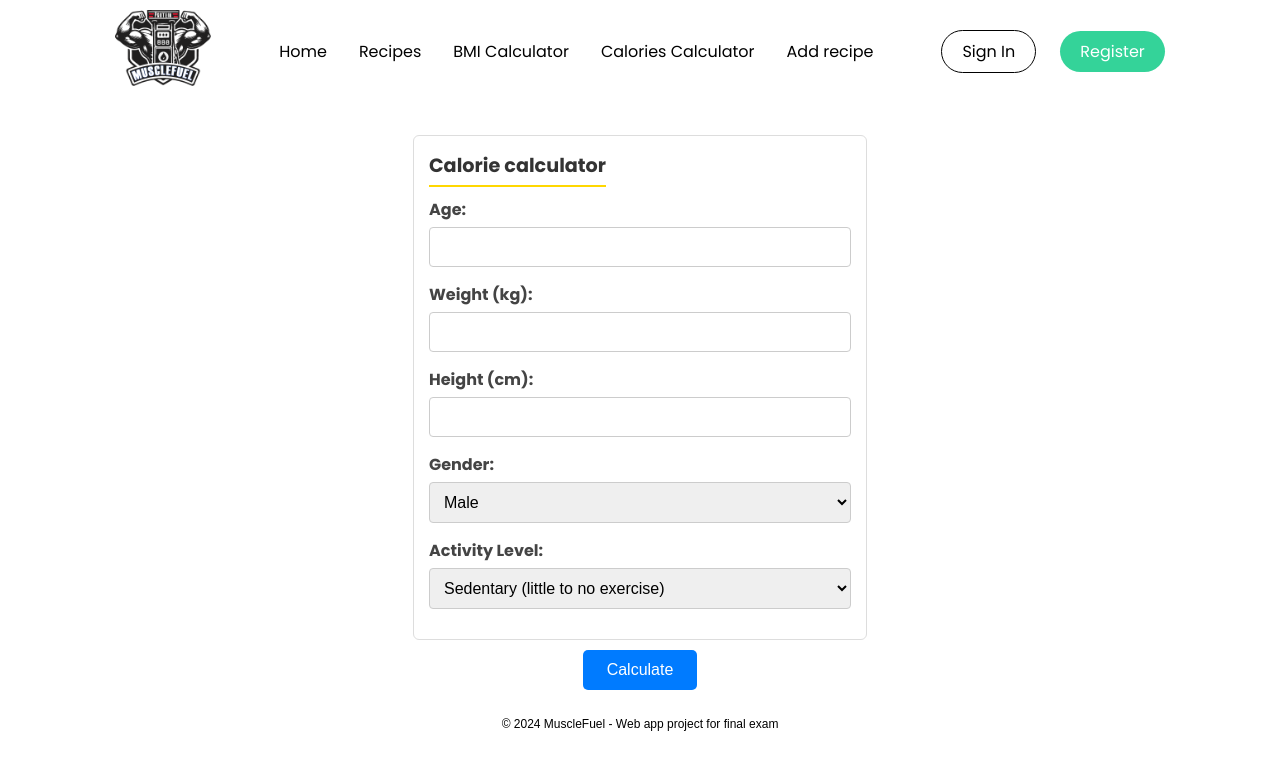
After one commit to dmtr26666/MuscleFuel, a Django app: page /calorie-calculator/ in a window 1280 px wide. The commit adds this page. Shown: the top 770 px of the page. Run offline with Django 5.2, Linux system fonts and the light colour scheme; some libraries are stand-ins or nearby versions.

Commit message:
chore: add calorie calculator logic

```diff
--- /dev/null
+++ b/MuscleFuel/common/forms.py
@@ -0,0 +1,17 @@
+from django import forms
+
+class CalorieCalculatorForm(forms.Form):
+    GENDER_CHOICES = [('male', 'Male'), ('female', 'Female')]
+    ACTIVITY_LEVEL_CHOICES = [
+        (1.2, 'Sedentary (little to no exercise)'),
+        (1.375, 'Lightly active (light exercise 1-3 days/week)'),
+        (1.55, 'Moderately active (moderate exercise 3-5 days/week)'),
+        (1.725, 'Very active (hard exercise 6-7 days/week)'),
+        (1.9, 'Extra active (very hard exercise/physical job)'),
+    ]
+
+    age = forms.IntegerField(label="Age", min_value=1)
+    weight = forms.FloatField(label="Weight (kg)", min_value=1)
+    height = forms.FloatField(label="Height (cm)", min_value=1)
+    gender = forms.ChoiceField(label="Gender", choices=GENDER_CHOICES)
+    activity_level = forms.ChoiceField(label="Activity Level", choices=ACTIVITY_LEVEL_CHOICES)
--- a/MuscleFuel/common/urls.py
+++ b/MuscleFuel/common/urls.py
@@ -4,4 +4,5 @@ from MuscleFuel.common import views
 
 urlpatterns = [
     path('', views.IndexView.as_view(), name='index'),
+    path('calorie-calculator/', views.calories_calculator_funtionality, name='calorie-calculator'),
 ]
--- a/MuscleFuel/common/views.py
+++ b/MuscleFuel/common/views.py
@@ -2,6 +2,7 @@ from django.contrib.auth.mixins import LoginRequiredMixin
 from django.shortcuts import render
 from django.views.generic import TemplateView, DetailView
 
+from MuscleFuel.common.forms import CalorieCalculatorForm
 from MuscleFuel.recipes.models import Category
 
 
@@ -19,3 +20,37 @@ class IndexView(TemplateView):
         context['snack_id'] = Category.objects.filter(category__iexact='snack').first().id
 
         return context
+
+
+def calories_calculator_funtionality(request):
+    result = None
+
+    if request.method == "POST":
+        form = CalorieCalculatorForm(request.POST)
+        if form.is_valid():
+            age = form.cleaned_data['age']
+            weight = form.cleaned_data['weight']
+            height = form.cleaned_data['height']
+            gender = form.cleaned_data['gender']
+            activity_level = float(form.cleaned_data['activity_level'])
+
+            # Calculate BMR
+            if gender == 'male':
+                bmr = 88.362 + (13.397 * weight) + (4.799 * height) - (5.677 * age)
+            else:
+                bmr = 447.593 + (9.247 * weight) + (3.098 * height) - (4.330 * age)
+
+            # Calculate TDEE
+            tdee = bmr * activity_level
+
+            result = {
+                'bmr': round(bmr, 2),
+                'tdee': round(tdee, 2),
+                'gain_weight': round(tdee + 500, 2),
+                'lose_weight': round(tdee - 500, 2),
+                'maintain_weight': round(tdee, 2),
+            }
+    else:
+        form = CalorieCalculatorForm()
+
+    return render(request, 'common/calorie_calculator.html', {'form': form, 'result': result})
--- a/static/styles/forms.css
+++ b/static/styles/forms.css
@@ -4,15 +4,15 @@ h1 {
 }
 
 /* Style the form and its fields */
-.login-register-form, .recipe-add-form, .edit-profile-form {
+.login-register-form, .recipe-add-form, .edit-profile-form, .calorie-calculator-form {
     display: flex;
     flex-direction: column;
     align-items: center;
     gap: 10px;
 }
 
-.edit-profile-form {
-    margin-top: 50px;
+.edit-profile-form, .calorie-calculator-form {
+    margin-top: 35px;
 }
 
 input:focus {
@@ -99,7 +99,7 @@ input:focus {
     background-color: #fff;
 }
 
-.form-section h3 {
+.form-section h3, .calorie-calculator-results h3 {
     font-size: 1.2em;
     margin-bottom: 10px;
     color: #333;
--- a/static/styles/styles.css
+++ b/static/styles/styles.css
@@ -426,3 +426,15 @@ div.footer {
 .slide-detail .icon-svg {
     fill: #6ebe3b;
 }
+
+.calorie-calculator-results {
+    display: flex;
+    flex-direction: column;
+    gap: 14px;
+    align-items: center;
+    border: 1px solid #ddd;
+    border-radius: 6px;
+    max-width: 600px;
+    margin: 30px auto;
+    padding: 25px 35px;
+}
--- /dev/null
+++ b/templates/common/calorie_calculator.html
@@ -0,0 +1,66 @@
+{% extends 'common/base.html' %}
+
+{% block content %}
+    <form method="post" class="calorie-calculator-form">
+        {% csrf_token %}
+        <div class="form-section">
+            <h3>Calorie calculator</h3>
+            <div class="form-group">
+                {{ form.age.label_tag }}
+                {{ form.age }}
+                {% if form.age.errors %}
+                    <div class="text-danger">
+                        {{ form.age.errors|join:", " }}
+                    </div>
+                {% endif %}
+            </div>
+            <div class="form-group">
+                {{ form.weight.label_tag }}
+                {{ form.weight }}
+                {% if form.weight.errors %}
+                    <div class="text-danger">
+                        {{ form.weight.errors|join:", " }}
+                    </div>
+                {% endif %}
+            </div>
+            <div class="form-group">
+                {{ form.height.label_tag }}
+                {{ form.height }}
+                {% if form.height.errors %}
+                    <div class="text-danger">
+                        {{ form.height.errors|join:", " }}
+                    </div>
+                {% endif %}
+            </div>
+            <div class="form-group">
+                {{ form.gender.label_tag }}
+                {{ form.gender }}
+                {% if form.gender.errors %}
+                    <div class="text-danger">
+                        {{ form.gender.errors|join:", " }}
+                    </div>
+                {% endif %}
+            </div>
+            <div class="form-group">
+                {{ form.activity_level.label_tag }}
+                {{ form.activity_level }}
+                {% if form.activity_level.errors %}
+                    <div class="text-danger">
+                        {{ form.activity_level.errors|join:", " }}
+                    </div>
+                {% endif %}
+            </div>
+        </div>
+        <button type="submit" class="submit-button">Calculate</button>
+    </form>
+
+    {% if result %}
+        <div class="calorie-calculator-results">
+            <h3>Results</h3>
+            <p><strong>To Maintain Weight:</strong> {{ result.maintain_weight }} kcal/day</p>
+            <p><strong>To Lose Weight (500 kcal deficit):</strong> {{ result.lose_weight }} kcal/day</p>
+            <p><strong>To Gain Weight (500 kcal surplus):</strong> {{ result.gain_weight }} kcal/day</p>
+            <p><strong>Your BMR (Basal Metabolic Rate):</strong> {{ result.bmr }} kcal/day</p>
+        </div>
+    {% endif %}
+{% endblock %}
--- a/templates/common/navbar.html
+++ b/templates/common/navbar.html
@@ -9,7 +9,7 @@
             <li><a href="{% url 'index' %}">Home</a></li>
             <li><a href="{% url 'recipe-list' %}">Recipes</a></li>
             <li><a href="#">BMI Calculator</a></li>
-            <li><a href="#">Calories Calculator</a></li>
+            <li><a href="{% url 'calorie-calculator' %}">Calories Calculator</a></li>
             <li><a href="{% url 'recipe-add' %}">Add recipe</a></li>
         </ul>
     </div>
```
